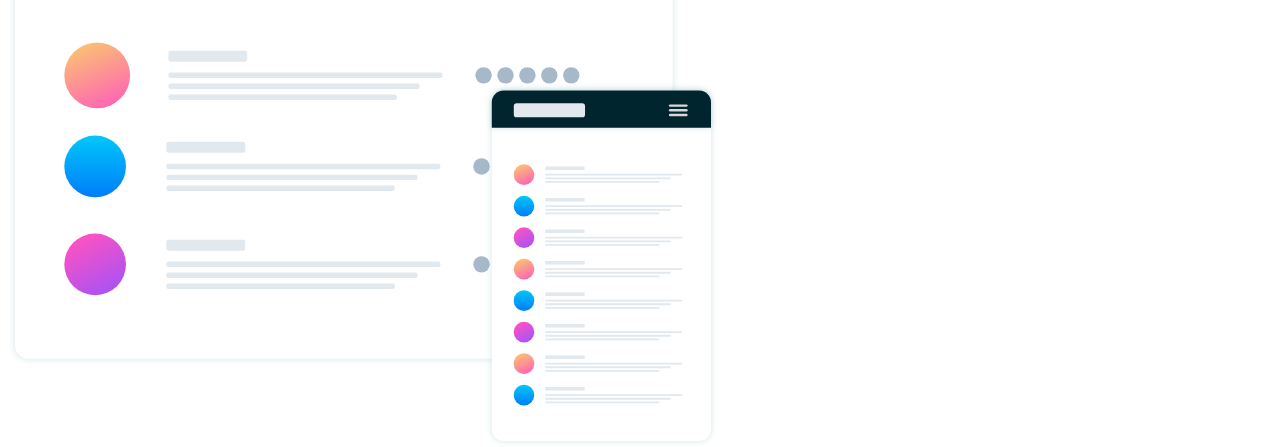
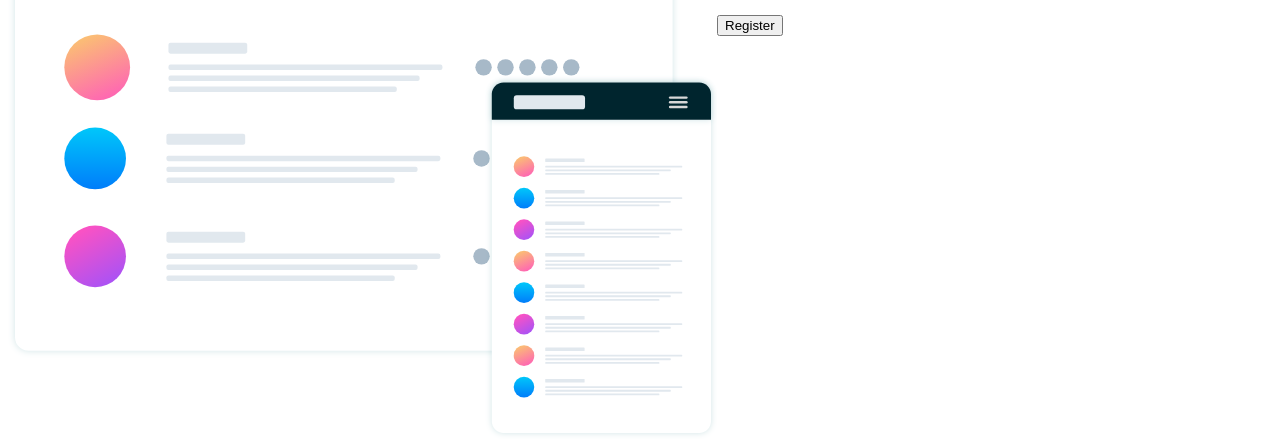
Before and after one commit to lomaferreira/Landing-Page, a plain HTML site: page index.html in a window 1280 px wide. Shown: the part 150-597 px from the top of the page. Drawn offline with nearby package versions, Linux system fonts and the light colour scheme.

Commit message:
add display grid

```diff
--- a/index.html
+++ b/index.html
@@ -14,17 +14,20 @@
     <link rel="stylesheet" href="./style.css" />
   </head>
   <body>
+    <div class="container">
+      <section class="head">
       <h1><ion-icon name="chatbox-ellipses-outline"></ion-icon>Huddle</h1>
       <img src="./assets/illustration-mockups.svg" alt="ilustração modelo" />
+      </section>
       <section>
         <h2>Build The Community Your Fans Will Love</h2>
         <p>
           Huddle re-imagines the way we build communities. You have a voice, but
-        so does your audience. Create connections with your users as you engage
-        in genuine discussion.
+          so does your audience. Create connections with your users as you
+          engage in genuine discussion.
         </p>
         <button>Register</button>
-    </section>
+      </section class="body">
       <ul>
         <li><ion-icon name="logo-facebook"></ion-icon></li>
         <li><ion-icon name="logo-twitter"></ion-icon></li>
@@ -32,12 +35,14 @@
       </ul>
       <footer>
         Challenge by
-      <a href="https://www.frontendmentor.io/?ref=challenge">Frontend Mentor</a
+        <a href="https://www.frontendmentor.io/?ref=challenge"
+          >Frontend Mentor</a
         >. Coded by
-      <a href="https://www.linkedin.com/in/lomaferreira/">Paloma S. Ferreira</a
+        <a href="https://www.linkedin.com/in/lomaferreira/"
+          >Paloma S. Ferreira</a
         >.
       </footer>
-
+    </div>
     <script
       type="module"
       src="https://unpkg.com/ionicons@5.5.2/dist/ionicons/ionicons.esm.js"
--- a/style.css
+++ b/style.css
@@ -9,3 +9,12 @@ font-family: 'Poppins', sans-serif;
 body{
   font-family: 'Open Sans', sans-serif;
 }
+.container{
+ display: grid;
+ grid-template-columns:auto auto;
+
+
+}
+section{
+
+}
```
Lines whose indentation alone changed are shown as unchanged.
